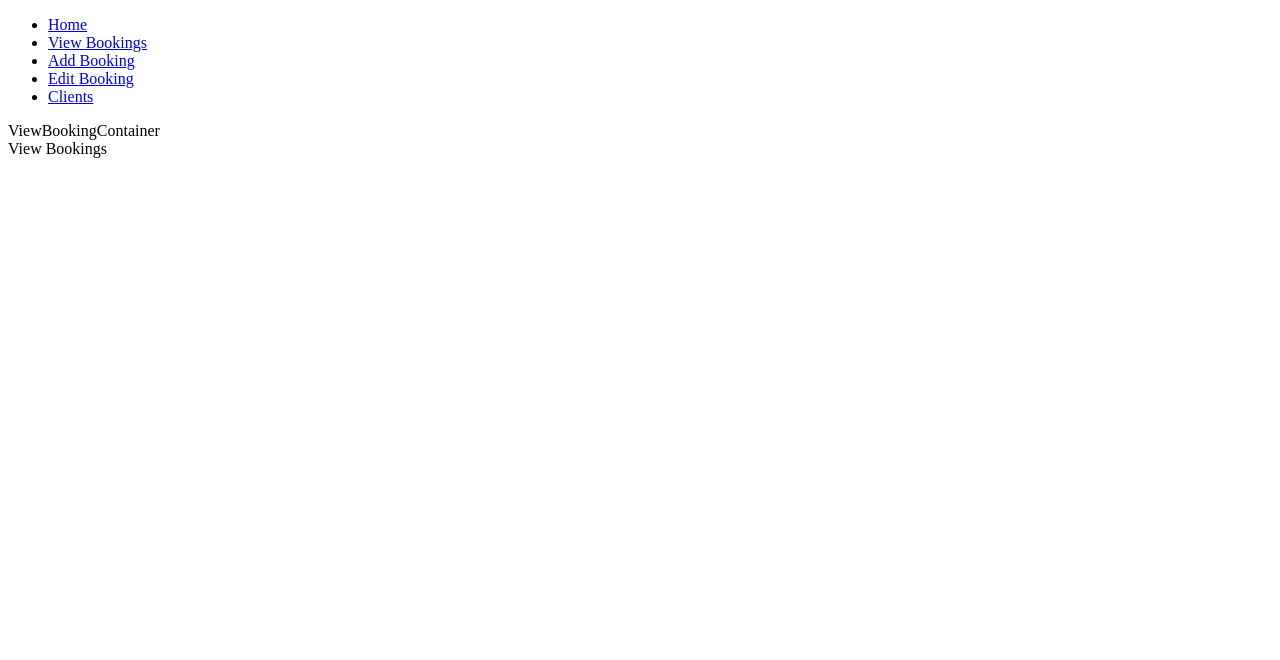
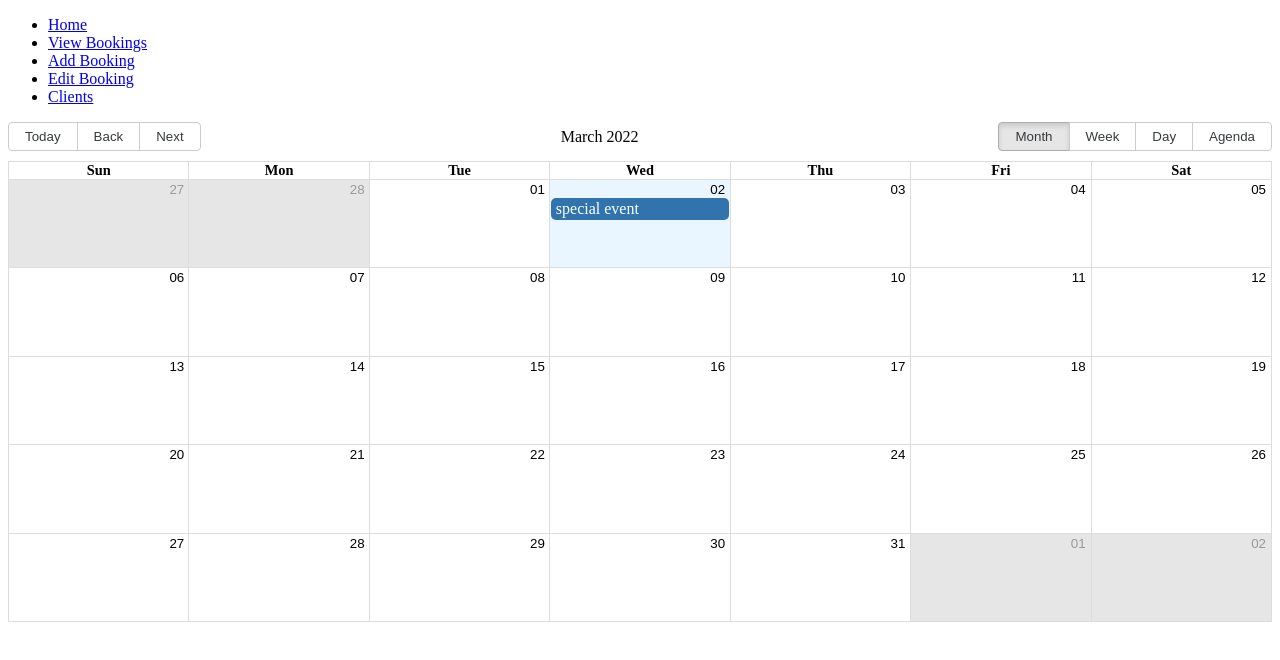
Before and after one commit to camsh69/Restaurant_Booking_System-final_project, a React (Create React App) app in the folder client/: page /view in a window 1280 px wide. Shown: the top 660 px of the page. Built offline with nearby package versions, Linux system fonts and the light colour scheme; no server answers.

Commit message:
added basic calendar app

```diff
--- a/client/src/components/ViewBookingsComponent/ViewBookings.js
+++ b/client/src/components/ViewBookingsComponent/ViewBookings.js
@@ -1,14 +1,26 @@
 import React from 'react';
-import { Calendar, Views } from 'react-big-calendar';
-import moment from 'moment';
+import { Calendar, momentLocalizer } from "react-big-calendar";
+import moment from "moment";
+import "react-big-calendar/lib/css/react-big-calendar.css";
 
+const localizer = momentLocalizer(moment);
+
+const myEventsList = [
+  { start: new Date(), end: new Date(), title: "special event" }
+];
 
 const ViewBookings = ({bookings}) => {
-  return (
-    <div>
-        View Bookings
-    </div>
-  )
+    return (
+        <div className="App">
+          <Calendar
+            localizer={localizer}
+            events={myEventsList}
+            startAccessor="start"
+            endAccessor="end"
+            style={{ height: 500 }}
+          />
+        </div>
+      );
 }
 
 export default ViewBookings
--- a/client/src/containers/ViewBookingsContainer.js
+++ b/client/src/containers/ViewBookingsContainer.js
@@ -4,7 +4,6 @@ import ViewBookings from '../components/ViewBookingsComponent/ViewBookings';
 const ViewBookingContainer = ({booking}) => {
   return (
     <>
-        <div>ViewBookingContainer</div>
         <ViewBookings booking={booking} />
     </>
   )
```
